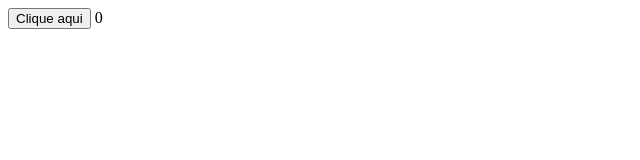
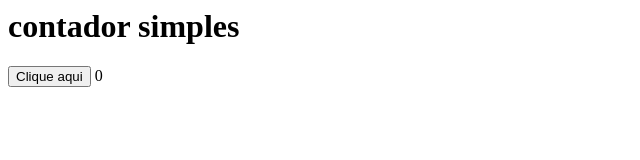
Before and after one commit to gabrielgbe29-afk/Contador-simples1, a plain HTML site: page index.html in a window 1280 px wide. Shown: the whole page, without its empty margins (0-640 px from the left). Drawn offline with Linux system fonts and the light colour scheme.

Commit message:
Update index.html
acabei de alterar

```diff
--- a/index.html
+++ b/index.html
@@ -5,6 +5,7 @@
 </head>
 
 <body>
+    <h1>contador simples</h1>
     <button onclick="clique()">
         Clique aqui
     </button>
```
